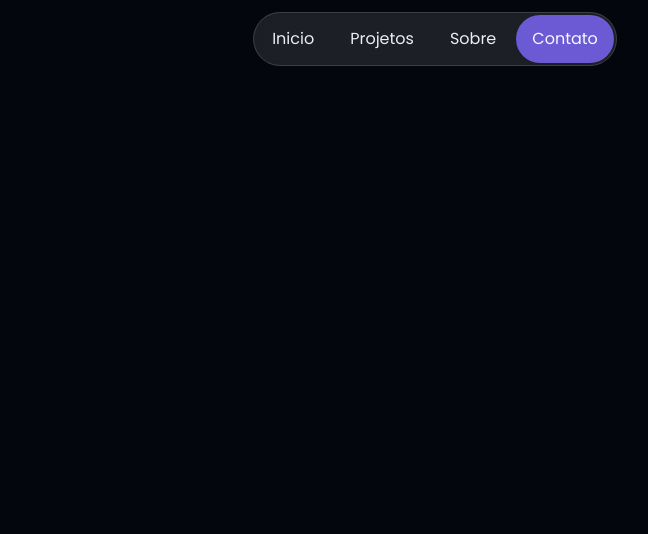
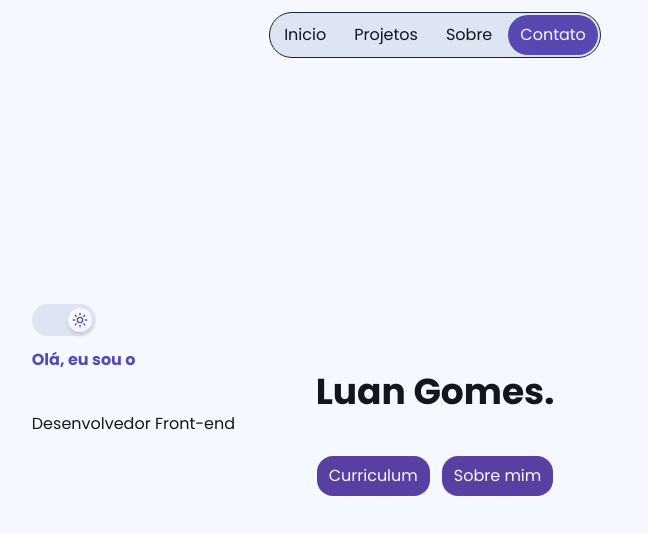
Before and after one commit to luangomesg/new-portfolio, a Next.js app: page / in a window 1280 px wide. Shown: the top 534 px of the page, without its empty margins (205-853 px from the left). Built offline with nearby package versions, Linux system fonts and the light colour scheme.

Commit message:
style & feat: add new styles to header and hero, and add toggle dark mode button

```diff
--- a/package.json
+++ b/package.json
@@ -9,9 +9,11 @@
     "lint": "eslint"
   },
   "dependencies": {
+    "lucide-react": "^1.7.0",
     "next": "16.2.2",
     "react": "19.2.4",
-    "react-dom": "19.2.4"
+    "react-dom": "19.2.4",
+    "react-toggle-dark-mode": "^2.0.0"
   },
   "devDependencies": {
     "@tailwindcss/postcss": "^4",
--- a/src/app/globals.css
+++ b/src/app/globals.css
@@ -18,7 +18,7 @@
   --accent: oklch(0.45 0.15 290);
   --accent-foreground: oklch(0.98 0.01 260);
 
-  --border: oklch(0.85 0.02 260);
+  --border: oklch(0.25 0.02 260);
 }
 
 .dark {
@@ -39,7 +39,7 @@
   --accent: oklch(0.48 0.16 290);
   --accent-foreground: oklch(0.98 0.01 260);
 
-  --border: oklch(0.25 0.02 260);
+  --border: oklch(84.918% 0.02017 260.228 / 0.753);
 }
 
 @theme inline {
@@ -69,6 +69,6 @@
 
 @layer components {
   .nav-item {
-    @apply px-4 py-3;
+    @apply px-3 py-2;
   }
 }
--- a/src/app/page.tsx
+++ b/src/app/page.tsx
@@ -1,5 +1,9 @@
-import { Header } from "@/sections";
+import { Hero } from "@/sections";
 
 export default function Home() {
-  return <Header />;
+  return (
+    <>
+      <Hero />
+    </>
+  );
 }
--- /dev/null
+++ b/src/components/darkMode.tsx
@@ -0,0 +1,49 @@
+"use client";
+
+import { Moon, Sun } from "lucide-react";
+import { useEffect, useState } from "react";
+
+export function ThemeToggle() {
+  const [isDark, setIsDark] = useState(() => {
+    if (typeof window === "undefined") return false;
+
+    const stored = localStorage.getItem("theme");
+    return stored
+      ? stored === "dark"
+      : window.matchMedia("(prefers-color-scheme: dark)").matches;
+  });
+
+  useEffect(() => {
+    if (isDark) {
+      document.documentElement.classList.add("dark");
+    } else {
+      document.documentElement.classList.remove("dark");
+    }
+  }, [isDark]);
+
+  const toggleTheme = () => {
+    const newTheme = !isDark;
+    setIsDark(newTheme);
+    localStorage.setItem("theme", newTheme ? "dark" : "light");
+  };
+
+  return (
+    <button
+      onClick={toggleTheme}
+      className="relative w-16 h-8 rounded-full bg-secondary flex items-center px-1 transition-colors duration-500"
+    >
+      {/* bolinha que desliza */}
+      <div
+        className={`absolute top-1 left-1 w-6 h-6 rounded-full bg-background flex items-center justify-center shadow-md transition-transform duration-300 ${
+          isDark ? "translate-x-0 " : "translate-x-8"
+        }`}
+      >
+        {isDark ? (
+          <Moon className="w-4 h-4 text-primary" />
+        ) : (
+          <Sun className="w-4 h-4 text-primary" />
+        )}
+      </div>
+    </button>
+  );
+}
--- a/src/sections/Header.tsx
+++ /dev/null
@@ -1,18 +0,0 @@
-export function Header() {
-  return (
-    <header className="flex justify-center items-center fixed top-3 w-full z-10 ">
-      <h1 className="text-4xl font-bold bg-linear-to-r from-primary to-accent bg-clip-text text-transparent sm: hidden">
-        Portfólio
-      </h1>
-      <nav className="flex gap-1 p-0.5 border border-white/15 rounded-full bg-white/10 backdrop-blur">
-        <a className="nav-item"> Inicio</a>
-        <a className="nav-item"> Projetos</a>
-        <a className="nav-item"> Sobre</a>
-        <a className="nav-item bg-primary text-accent-foreground rounded-full">
-          {" "}
-          Contato
-        </a>
-      </nav>
-    </header>
-  );
-}
--- /dev/null
+++ b/src/sections/Hero.tsx
@@ -0,0 +1,42 @@
+import { ThemeToggle } from "@/components/darkMode";
+
+export function Hero() {
+  return (
+    <div className="w-full h-screen flex flex-col items-center">
+      <header className="flex justify-center items-center fixed top-3 w-full z-10 ">
+        <h1 className="text-4xl font-bold bg-linear-to-r from-primary to-accent bg-clip-text text-transparent sm: hidden">
+          Portfólio
+        </h1>
+        <nav className="flex gap-1 p-0.5 border border-border rounded-full bg-secondary backdrop-blur">
+          <a className="nav-item"> Inicio</a>
+          <a className="nav-item"> Projetos</a>
+          <a className="nav-item"> Sobre</a>
+          <a className="nav-item bg-primary text-accent-foreground rounded-full">
+            Contato
+          </a>
+        </nav>
+      </header>
+
+      <main className="flex flex-col justify-center h-full w-[90%] ">
+        <div className="flex flex-col w-[70%] self-center items-start mb-3">
+          <ThemeToggle />
+        </div>
+
+        <section className="flex flex-col items-center mb-5">
+          <p className="text-primary font-bold w-[70%]">Olá, eu sou o</p>
+          <h2 className="text-4xl font-bold">Luan Gomes.</h2>
+          <span className="w-[70%]">Desenvolvedor Front-end</span>
+        </section>
+
+        <section className="flex justify-center gap-3">
+          <button className="bg-accent text-accent-foreground px-3 py-2 rounded-2xl">
+            Curriculum
+          </button>
+          <button className="bg-accent text-accent-foreground px-3 py-2 rounded-2xl">
+            Sobre mim
+          </button>
+        </section>
+      </main>
+    </div>
+  );
+}
--- a/src/sections/index.ts
+++ b/src/sections/index.ts
@@ -1 +1 @@
-export * from './Header'
+export * from './Hero'
```
Also changed, not shown: 1 other file (tests, documents, lock files or other folders).
